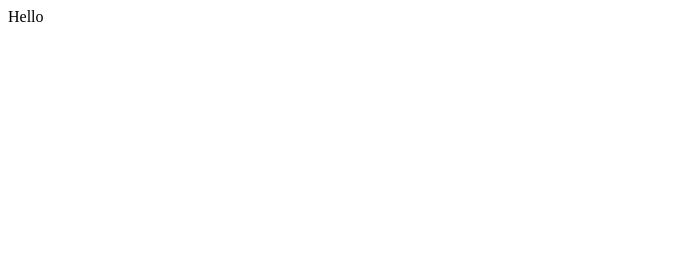
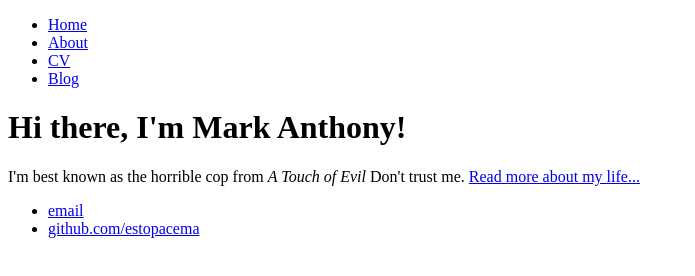
Before and after one commit to EstopaceMA/my-personal-site, a plain HTML site: page index.html in a window 1280 px wide. Shown: the whole page, without its empty margins (0-695 px from the left). Drawn offline with Linux system fonts and the light colour scheme.

Commit message:
Uodated index

```diff
--- a/index.html
+++ b/index.html
@@ -1 +1,28 @@
-Hello
+<!DOCTYPE html>
+<html>
+	<head>
+		<title>Cool</title>
+	</head>
+	<body>
+		<nav>
+    		<ul>
+        		<li><a href="/">Home</a></li>
+	        	<li><a href="/about">About</a></li>
+        		<li><a href="/cv">CV</a></li>
+        		<li><a href="/blog">Blog</a></li>
+    		</ul>
+		</nav>
+		<div class="container">
+    		<div class="blurb">
+        		<h1>Hi there, I'm Mark Anthony!</h1>
+				<p>I'm best known as the horrible cop from <em>A Touch of Evil</em> Don't trust me. <a href="/about">Read more about my life...</a></p>
+    		</div><!-- /.blurb -->
+		</div><!-- /.container -->
+		<footer>
+    		<ul>
+        		<li><a href="estopace.ma@gmail.com">email</a></li>
+        		<li><a href="https://github.com/estopacema">github.com/estopacema</a></li>
+			</ul>
+		</footer>
+	</body>
+</html>
```
